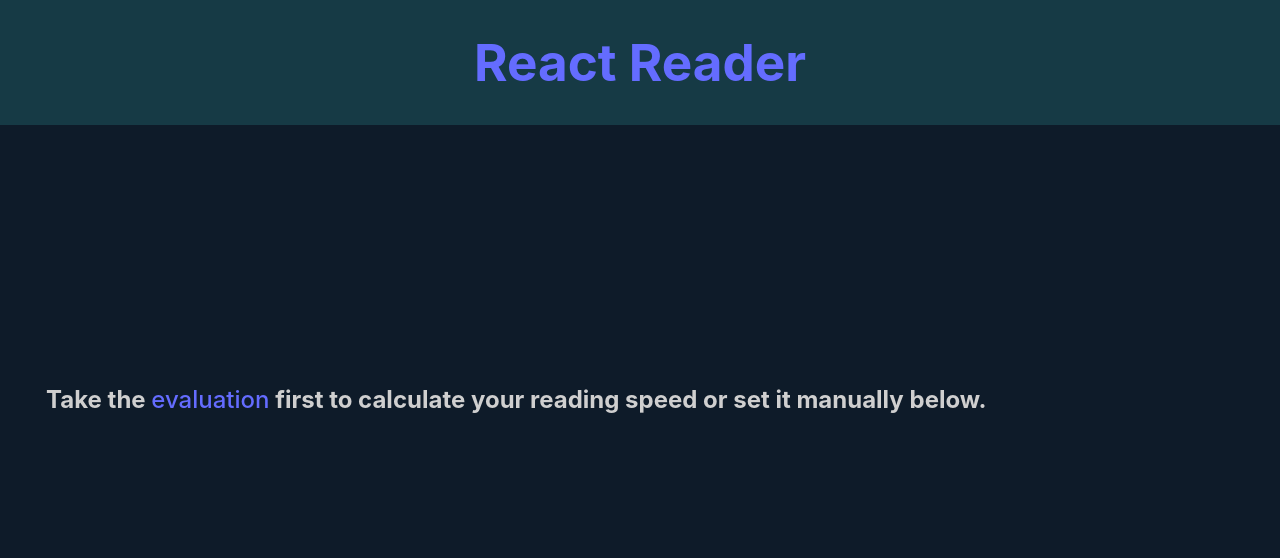
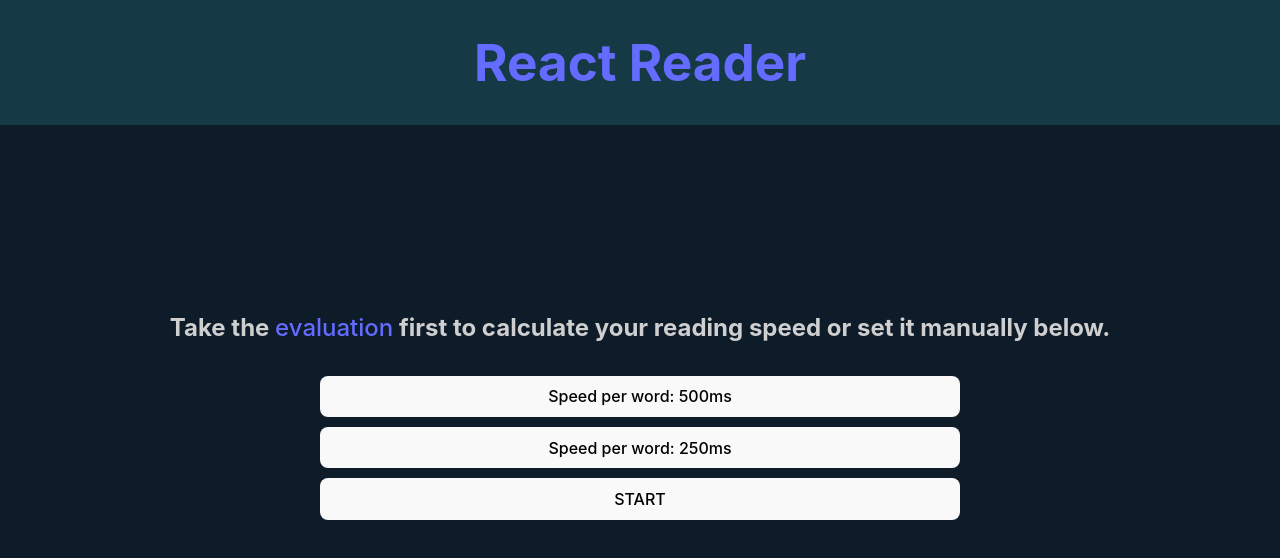
Before and after one commit to ivprodanov/react-reader, a React (Vite) app: page /read in a window 1280 px wide. Shown: the top 558 px of the page. Built offline with nearby package versions, Linux system fonts and the light colour scheme.

Commit message:
styling and additional func

```diff
--- a/src/pages/ReadPage.tsx
+++ b/src/pages/ReadPage.tsx
@@ -58,10 +58,17 @@ function ReadPage() {
         <SampleTextReader speed={adjustedSpeed}/>
       )
     ) : (
-      <h2>
-        Take the <Link to={"/eval"}>evaluation</Link> first to calculate your
-        reading speed or set it manually below.
-      </h2>
+        !start ? <div className="adjust-self">
+            <h2>
+                Take the <Link to={"/eval"}>evaluation</Link> first to calculate your
+                reading speed or set it manually below.
+            </h2>
+            <button onClick={() => {setAdjustedSpeed(500); localStorage.setItem('duration-average', 500)}}>Speed per word: 500ms</button>
+            <button onClick={() => {setAdjustedSpeed(250); localStorage.setItem('duration-average', 250)}}>Speed per word: 250ms</button>
+            <button className="start-read" onClick={toggleStart}>START</button>
+        </div> : (
+        <SampleTextReader speed={adjustedSpeed}/>
+      )
     )}
   </div>
   );
--- a/src/pages/styles.css
+++ b/src/pages/styles.css
@@ -84,7 +84,7 @@ body {
 }
 
 .adjust-speed>button,h2{
-    margin: 1rem;
+    margin-bottom: 10px;
     padding: 10px 30px;
 }
 
@@ -116,6 +116,20 @@ body {
     flex-wrap: wrap; /* Ensure buttons wrap to the next line on smaller screens */
 }
 
+.adjust-self  {
+
+    display: flex;
+    flex-direction: column;
+    text-align: center;
+
+}
+
+.adjust-self > button {
+    margin-top: 10px;
+    width: 50%;
+    margin-left: auto;
+    margin-right: auto;
+}
 
 
 @media screen and (max-width: 768px) {
```
